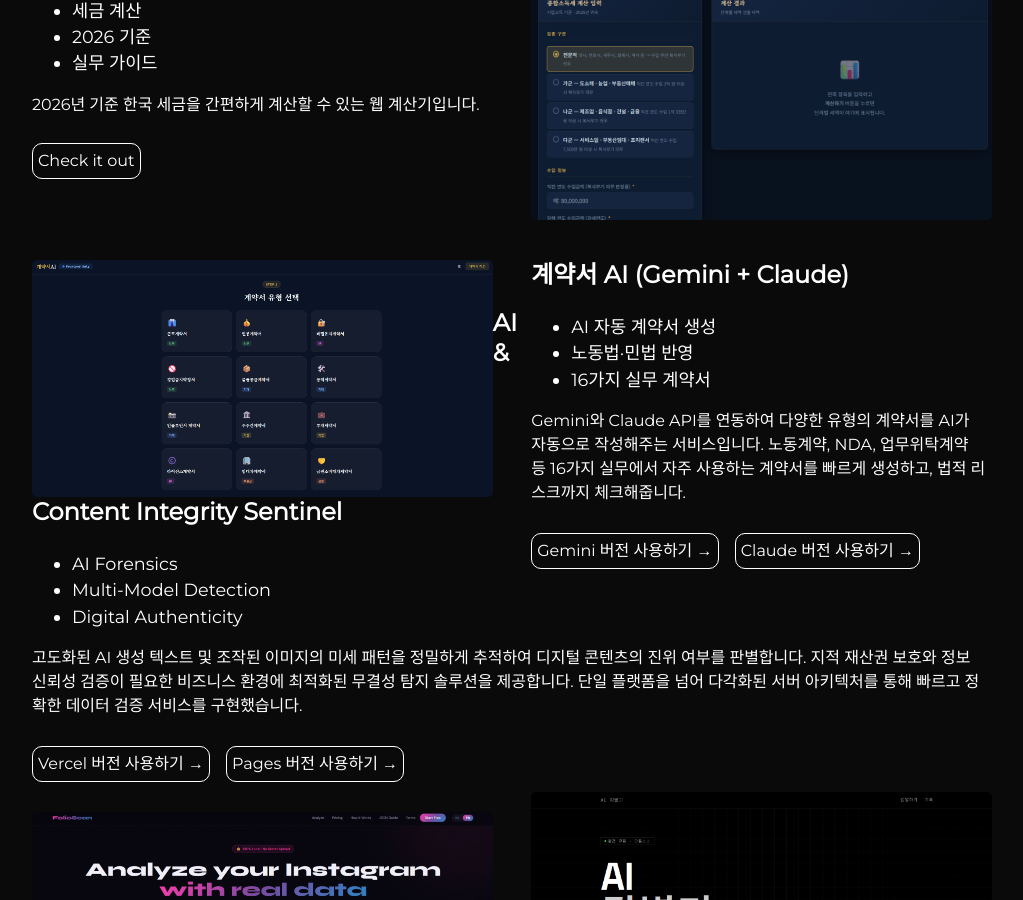
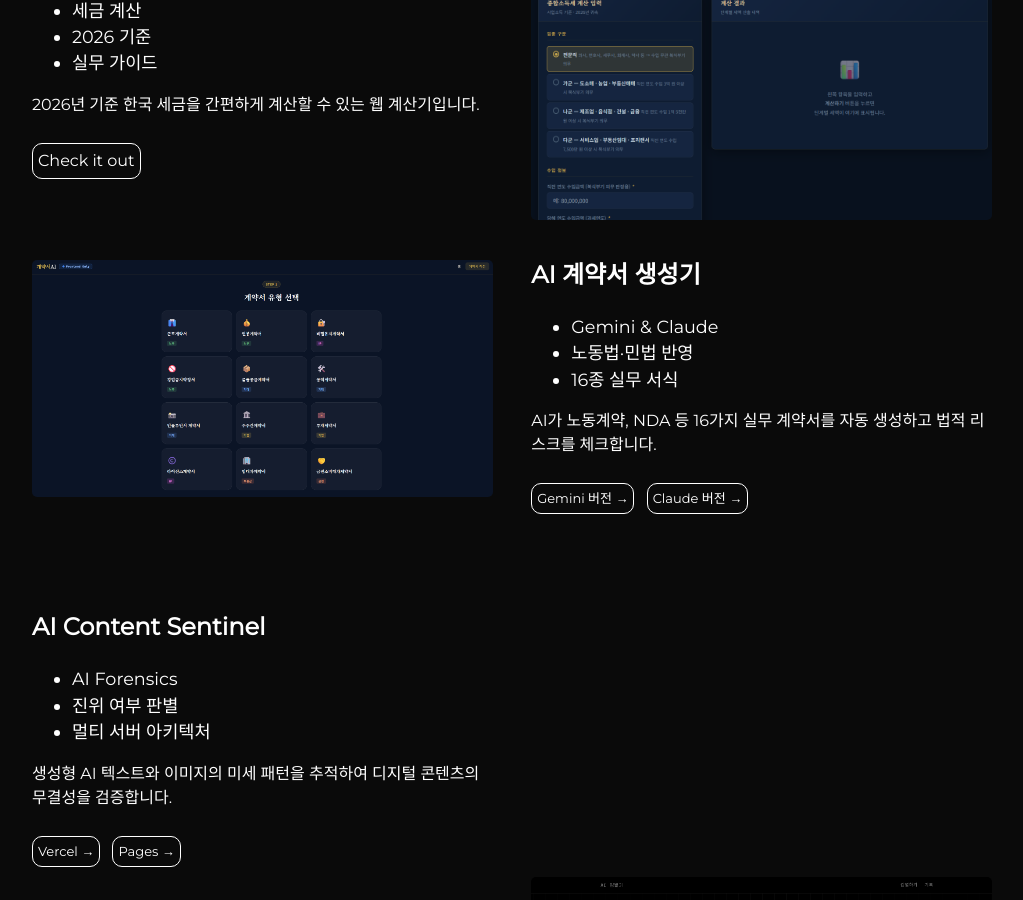
Before and after one commit to jjobfor1-ux/jjobfor1-ux.github.io, a Jekyll site: the page built from index.html, in a window 1280 px wide and 900 px high, scrolled down 2807 px. Shown: the whole window, without its empty margins (128-1151 px from the left). Built offline with Jekyll 4.4.1, drawn with Linux system fonts in a browser that asks for light colours; some of the changed text lies outside the part shown.

Commit message:
Update projects.html

```diff
--- a/_includes/projects.html
+++ b/_includes/projects.html
@@ -47,76 +47,59 @@
     <a class="project-link" href="https://korean-tax-calc2026.web.app/" target="_blank">Check it out</a>
   </div>
 </div>
-        </div>
-    </div>
-</body>
-<!-- 프로젝트 4: 계약서 AI -->
+<!-- 프로젝트 4: 계약서 AI (좌측 이미지) -->
 <div class="user-projects">
   <div class="images-left">
     <img alt="Contract AI" src="/assets/img/gem-con.png" />
   </div>
   <div class="contents-right">
-    <h3><Project 4> 계약서 AI (Gemini + Claude)</h3>
+    <h3><Project 4> AI 계약서 생성기</h3>
     <ul>
-      <li>AI 자동 계약서 생성</li>
+      <li>Gemini & Claude</li>
       <li>노동법·민법 반영</li>
-      <li>16가지 실무 계약서</li>
+      <li>16종 실무 서식</li>
     </ul>
-    <p>Gemini와 Claude API를 연동하여 다양한 유형의 계약서를 AI가 자동으로 작성해주는 서비스입니다.
-       노동계약, NDA, 업무위탁계약 등 16가지 실무에서 자주 사용하는 계약서를 빠르게 생성하고,
-       법적 리스크까지 체크해줍니다.</p>
-
-    <div style="margin-top: 18px;">
-      <a class="project-link" href="https://contract-gem.analyzeig.workers.dev/" target="_blank" style="margin-right: 12px;">
-        Gemini 버전 사용하기 →
-      </a>
-      <a class="project-link" href="https://contract-claude1.pages.dev/" target="_blank">
-        Claude 버전 사용하기 →
-      </a>
+    <p>AI가 노동계약, NDA 등 16가지 실무 계약서를 자동 생성하고 법적 리스크를 체크합니다.</p>
+    <div class="project-buttons" style="margin-top: 15px;">
+      <a class="project-link" href="https://contract-gem.analyzeig.workers.dev/" target="_blank" style="font-size: 13px; margin-right: 8px;">Gemini 버전 →</a>
+      <a class="project-link" href="https://contract-claude1.pages.dev/" target="_blank" style="font-size: 13px;">Claude 버전 →</a>
     </div>
   </div>
+</div>
 
-
-  <!-- 프로젝트 5: AI 감별기 -->
+<!-- 프로젝트 5: AI 감별기 (우측 이미지) -->
 <div class="user-projects">
-  <div class="contents-left">
-    <h3><Project 5> AI & Content Integrity Sentinel</h3>
+  <div class="contents">
+    <h3><Project 5> AI Content Sentinel</h3>
     <ul>
       <li>AI Forensics</li>
-      <li>Multi-Model Detection</li>
-      <li>Digital Authenticity</li>
+      <li>진위 여부 판별</li>
+      <li>멀티 서버 아키텍처</li>
     </ul>
-    <p>고도화된 AI 생성 텍스트 및 조작된 이미지의 미세 패턴을 정밀하게 추적하여 디지털 콘텐츠의 진위 여부를 판별합니다. 지적 재산권 보호와 정보 신뢰성 검증이 필요한 비즈니스 환경에 최적화된 무결성 탐지 솔루션을 제공합니다. 단일 플랫폼을 넘어 다각화된 서버 아키텍처를 통해 빠르고 정확한 데이터 검증 서비스를 구현했습니다.</p>
-
-    <div style="margin-top: 18px;">
-      <a class="project-link" href="https://ai-detector-git-main-acen1.vercel.app/" target="_blank" style="margin-right: 12px;">
-        Vercel 버전 사용하기 →
-      </a>
-      <a class="project-link" href="https://ai-detector-5w8.pages.dev/" target="_blank">
-        Pages 버전 사용하기 →
-      </a>
+    <p>생성형 AI 텍스트와 이미지의 미세 패턴을 추적하여 디지털 콘텐츠의 무결성을 검증합니다.</p>
+    <div class="project-buttons" style="margin-top: 15px;">
+      <a class="project-link" href="https://ai-detector-git-main-acen1.vercel.app/" target="_blank" style="font-size: 13px; margin-right: 8px;">Vercel →</a>
+      <a class="project-link" href="https://ai-detector-5w8.pages.dev/" target="_blank" style="font-size: 13px;">Pages →</a>
     </div>
   </div>
   <div class="images-right">
-    <img alt="AI & Content Integrity Sentinel" src="{{ "/assets/img/aich.png" | prepend: site.baseurl }}" />
+    <img alt="AI Content Sentinel" src="{{ "/assets/img/aich.png" | prepend: site.baseurl }}" />
   </div>
 </div>
 
-  <!-- 프로젝트 6: 인스타 판별기 -->
+<!-- 프로젝트 6: 인스타 판별기 (좌측 이미지) -->
 <div class="user-projects">
   <div class="images-left">
-    <img alt="Instagram Intelligence FollowAudit" src="{{ "/assets/img/igf.png" | prepend: site.baseurl }}" />
+    <img alt="Instagram FollowAudit" src="{{ "/assets/img/igf.png" | prepend: site.baseurl }}" />
   </div>
   <div class="contents-right">
-    <h3><Project 6> Instagram Intelligence FollowAudit</h3>
+    <h3><Project 6> Insta FollowAudit</h3>
     <ul>
-      <li>Social Data Analytics</li>
-      <li>Automated Reporting</li>
-      <li>Performance Visualization</li>
+      <li>Data Analytics</li>
+      <li>영향력 평가</li>
+      <li>비주얼 보고서</li>
     </ul>
-    <p>단순한 리스트 대조를 넘어 인스타그램 팔로워와 팔로잉 구조를 다각도로 분석하여 계정의 영향력과 관계 건전성을 평가합니다. 복잡한 소셜 데이터를 정제하여 한눈에 파악할 수 있는 고품질의 비주얼 분석 보고서를 즉시 자동 생성합니다. 효율적인 데이터 프로세싱을 통해 브랜드 및 인플루언서의 전략적 계정 관리를 돕는 인사이트 중심의 대시보드를 지향합니다.</p>
+    <p>팔로워 구조를 다각도로 분석하여 계정의 건전성을 평가하고 인사이트 대시보드를 제공합니다.</p>
     <a class="project-link" href="https://followchecker.analyzeig.workers.dev/" target="_blank">Check it out</a>
   </div>
 </div>
-</div>
-</html>
```
